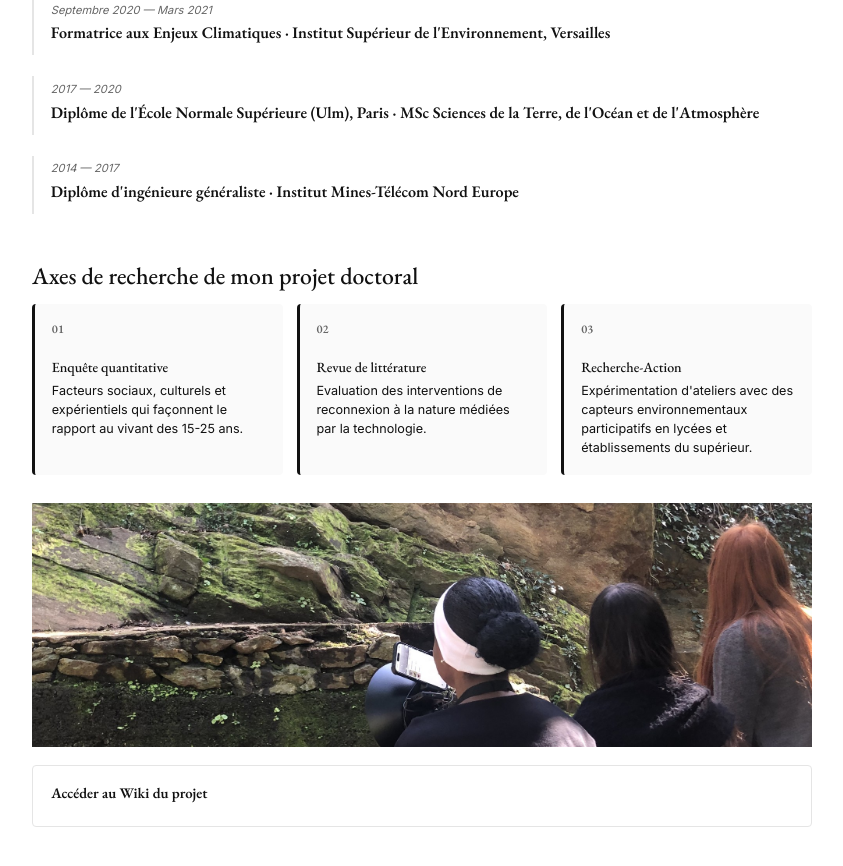
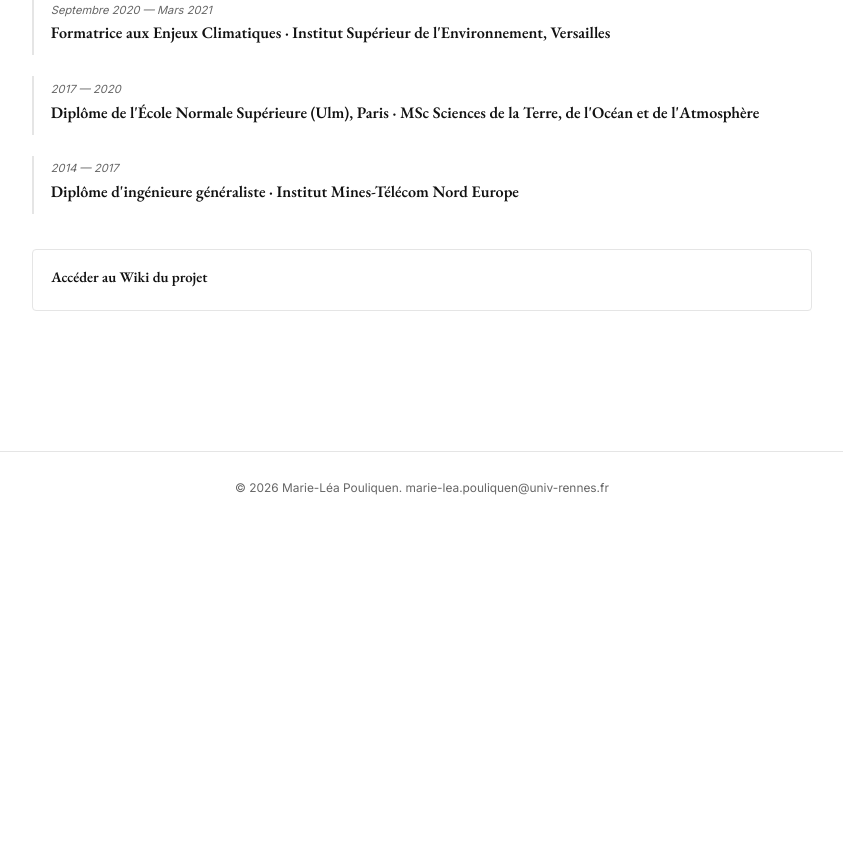
Before and after one commit to marieleapouliquen/marieleapouliquen.github.io, a Jekyll site: the page built from _pages/about.md, in a window 1280 px wide and 900 px high, scrolled down 920 px. Shown: the top 866 px of the window, without its empty margins (218-1061 px from the left). Built offline with Jekyll 4.4.1, drawn with Linux system fonts in a browser that asks for light colours; after the commit the page ends 1456 px from its top, so only the background shows below that.

Commit message:
Update about.md

```diff
--- a/_pages/about.md
+++ b/_pages/about.md
@@ -73,29 +73,6 @@ body_class: page-accordion
 </div>
 
 </div>
-
-## Axes de recherche de mon projet doctoral
-
-<div class="three-studies">
-  <div class="study">
-    <span class="study-num">01</span>
-    <h4>Enquête quantitative</h4>
-    <p>Facteurs sociaux, culturels et expérientiels qui façonnent le rapport au vivant des 15-25 ans.</p>
-  </div>
-  <div class="study">
-    <span class="study-num">02</span>
-    <h4>Revue de littérature</h4>
-    <p>Evaluation des interventions de reconnexion à la nature médiées par la technologie.</p>
-  </div>
-  <div class="study">
-    <span class="study-num">03</span>
-    <h4>Recherche-Action</h4>
-    <p>Expérimentation d'ateliers avec des capteurs environnementaux participatifs en lycées et établissements du supérieur.</p>
-  </div>
-</div>
-
-<img src="{{ '/assets/img/projet-cap-nature-banner.jpg' | relative_url }}" alt="Atelier Cap Nature — Lycée Lesven" loading="lazy">
-
   <a href="https://marieleapouliquen.github.io/wiki-cap-nature/" target="_blank" rel="noopener" class="resource-link">
     <span class="resource-link-title">Accéder au Wiki du projet</span>
   </a>
```
